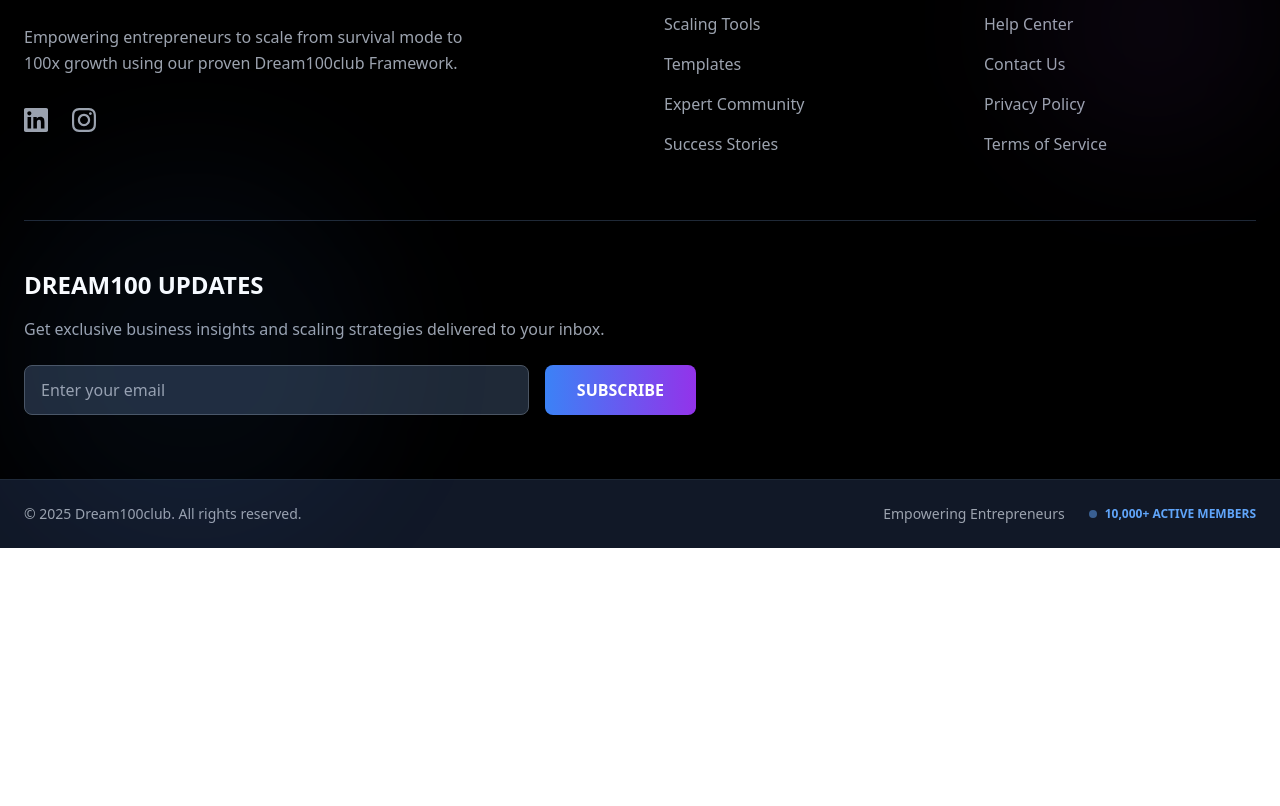
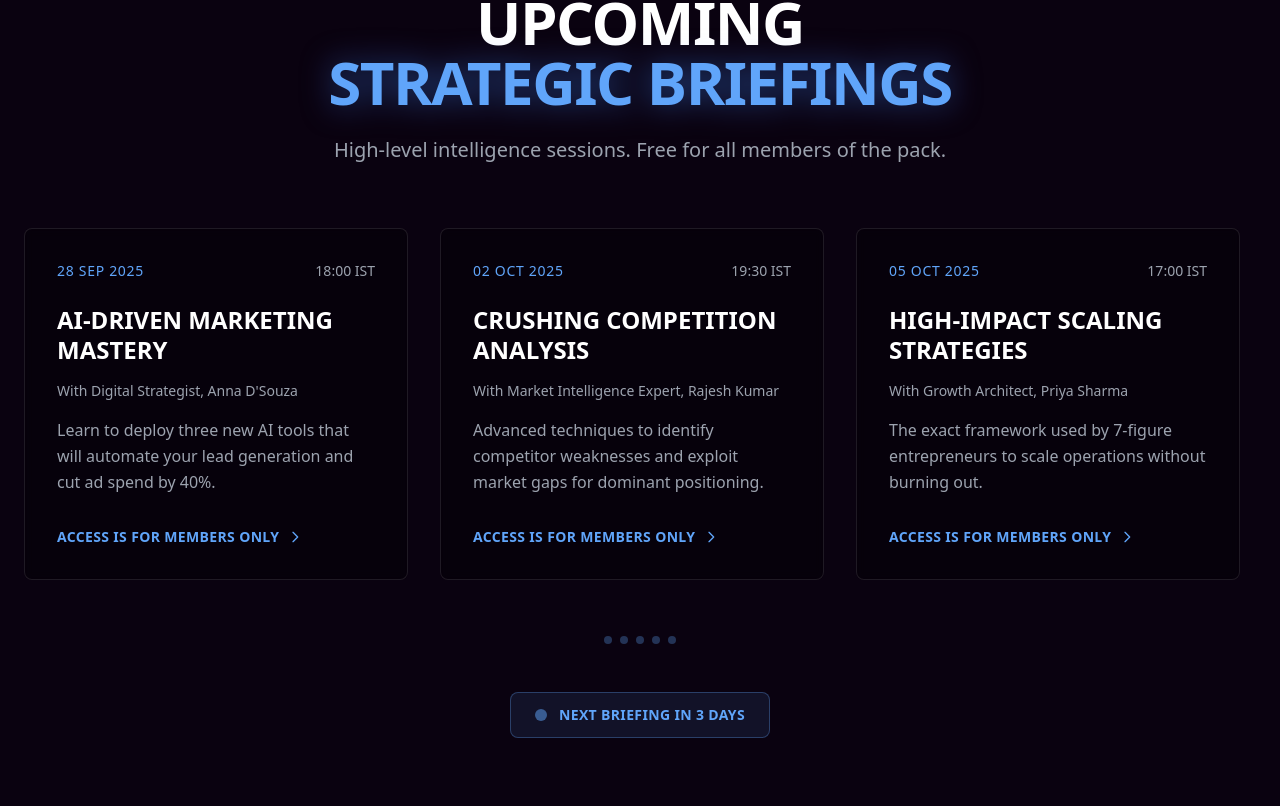
Before and after one commit to sathis2003/growth, a React (Vite) app: page / in a window 1280 px wide. Shown: the part 7974-8780 px from the top of the page. Before the commit the page ends 8522 px from the top, so only its background shows below. Built offline with nearby package versions, Linux system fonts and the light colour scheme.

Commit message:
first commit

```diff
--- a/src/components/Dream100LandingPage.tsx
+++ b/src/components/Dream100LandingPage.tsx
@@ -4,6 +4,7 @@ import Dream100Benefits from './Benifits';
 import Dream100Tools from './Tools';
 import Dream100Network from './Network';
 import Dream100Membership from './Form';
+import StrategicBriefings from './Statergy';
 import Dream100Footer from './Footer';
 import Dream100FAQ from './Faq';
 import Dream100SuccessStories from './SuccessStories';
@@ -22,7 +23,7 @@ const Dream100LandingPage = () => {
       {/* <Dream100Network /> */}
       <Dream100SuccessStories />
       {/* <Dream100Urgency /> */}
-
+     <StrategicBriefings/>
       {/* <Dream100FAQ /> */}
       <Dream100Footer />
     </div>
--- /dev/null
+++ b/src/components/Statergy.tsx
@@ -0,0 +1,153 @@
+// Data for the briefing cards. This can be fetched from an API in a real application.
+const briefings = [
+  {
+    date: "28 SEP 2025",
+    time: "18:00 IST",
+    title: "AI-DRIVEN MARKETING MASTERY",
+    expert: "Digital Strategist, Anna D'Souza",
+    summary: "Learn to deploy three new AI tools that will automate your lead generation and cut ad spend by 40%."
+  },
+  {
+    date: "02 OCT 2025",
+    time: "19:30 IST",
+    title: "CRUSHING COMPETITION ANALYSIS",
+    expert: "Market Intelligence Expert, Rajesh Kumar",
+    summary: "Advanced techniques to identify competitor weaknesses and exploit market gaps for dominant positioning."
+  },
+  {
+    date: "05 OCT 2025",
+    time: "17:00 IST",
+    title: "HIGH-IMPACT SCALING STRATEGIES",
+    expert: "Growth Architect, Priya Sharma",
+    summary: "The exact framework used by 7-figure entrepreneurs to scale operations without burning out."
+  },
+  {
+    date: "09 OCT 2025",
+    time: "20:00 IST",
+    title: "PSYCHOLOGICAL SALES WARFARE",
+    expert: "Conversion Psychologist, Dr. Michael Chen",
+    summary: "Master the mental triggers that compel prospects to buy, even in highly competitive markets."
+  },
+  {
+    date: "12 OCT 2025",
+    time: "18:30 IST",
+    title: "FINANCIAL DOMINANCE BLUEPRINT",
+    expert: "Investment Strategist, Sarah Williams",
+    summary: "Build multiple income streams and create lasting wealth while maintaining market leadership."
+  }
+];
+
+/**
+ * A component to display upcoming strategic briefing sessions with a horizontal scroll.
+ * Theme updated to blue-400. Scrollbar hidden.
+ */
+const StrategicBriefings = () => {
+  const scrollToOffer = () => {
+    const offerSection = document.querySelector('[data-section="territory"]');
+    if (offerSection) {
+      offerSection.scrollIntoView({ behavior: 'smooth', block: 'start' });
+    }
+  };
+
+  return (
+    <section className="py-24 px-6 bg-[#0A0210] border-t border-blue-400/20">
+      <div className="max-w-7xl mx-auto">
+
+        {/* Section Header */}
+        <div className="text-center mb-16">
+          <h2 className="text-4xl md:text-6xl font-monument font-black text-white mb-6 tracking-tight">
+            UPCOMING
+            <br />
+            <span className="text-blue-400 drop-shadow-[0_0_15px_rgba(59,130,246,0.5)]">
+              STRATEGIC BRIEFINGS
+            </span>
+          </h2>
+          <p className="text-xl text-gray-400 max-w-3xl mx-auto font-inter">
+            High-level intelligence sessions. Free for all members of the pack.
+          </p>
+        </div>
+
+        {/* Horizontal Scrolling Briefings Container */}
+        <div className="relative">
+          <div className="flex gap-8 overflow-x-auto pb-6 snap-x snap-mandatory [-ms-overflow-style:none] [scrollbar-width:none] [&::-webkit-scrollbar]:hidden">
+            {briefings.map((briefing, index) => (
+              <div
+                key={index}
+                className="
+                  flex-shrink-0 w-80 md:w-96 bg-black/30 backdrop-blur-sm
+                  border border-white/10 rounded-lg p-8 group cursor-pointer
+                  hover:-translate-y-2 transition-all duration-300 snap-center
+                  hover:shadow-[0_0_25px_rgba(59,130,246,0.4)]
+                "
+                onClick={scrollToOffer}
+              >
+                {/* Date & Time */}
+                <div className="flex items-center justify-between mb-6">
+                  <div className="text-sm font-monument text-blue-400 tracking-wider">
+                    {briefing.date}
+                  </div>
+                  <div className="text-sm font-monument text-gray-400">
+                    {briefing.time}
+                  </div>
+                </div>
+
+                {/* Title */}
+                <h3 className="text-2xl font-monument font-bold text-white mb-4 leading-tight">
+                  {briefing.title}
+                </h3>
+
+                {/* Expert */}
+                <p className="text-gray-400 font-inter mb-4 text-sm">
+                  With {briefing.expert}
+                </p>
+
+                {/* Summary */}
+                <p className="text-gray-400 font-inter mb-8 leading-relaxed">
+                  {briefing.summary}
+                </p>
+
+                {/* CTA */}
+                <div className="flex items-center text-blue-400 font-monument font-bold text-sm tracking-wide group-hover:text-white transition-colors duration-200">
+                  ACCESS IS FOR MEMBERS ONLY
+                  <svg
+                    className="ml-2 w-4 h-4 group-hover:translate-x-1 transition-transform duration-200"
+                    fill="none"
+                    stroke="currentColor"
+                    viewBox="0 0 24 24"
+                  >
+                    <path strokeLinecap="round" strokeLinejoin="round" strokeWidth={2} d="M9 5l7 7-7 7" />
+                  </svg>
+                </div>
+
+                {/* Hover Glow */}
+                <div className="absolute inset-0 border-2 border-blue-400 rounded-lg opacity-0 group-hover:opacity-100 transition-opacity duration-200 pointer-events-none" />
+              </div>
+            ))}
+          </div>
+
+          {/* Scroll Indicators */}
+          <div className="flex justify-center mt-8 gap-2">
+            {briefings.map((_, index) => (
+              <div
+                key={index}
+                className="w-2 h-2 rounded-full bg-blue-400/30"
+              />
+            ))}
+          </div>
+        </div>
+
+        {/* Urgency Indicator */}
+        <div className="text-center mt-12">
+          <div className="inline-flex items-center gap-3 bg-blue-400/10 border border-blue-400/30 rounded-lg px-6 py-3">
+            <div className="w-3 h-3 bg-blue-400 rounded-full animate-pulse" />
+            <span className="text-blue-400 font-monument font-bold text-sm tracking-wide">
+              NEXT BRIEFING IN 3 DAYS
+            </span>
+          </div>
+        </div>
+      </div>
+    </section>
+  );
+};
+
+export default StrategicBriefings;
```
